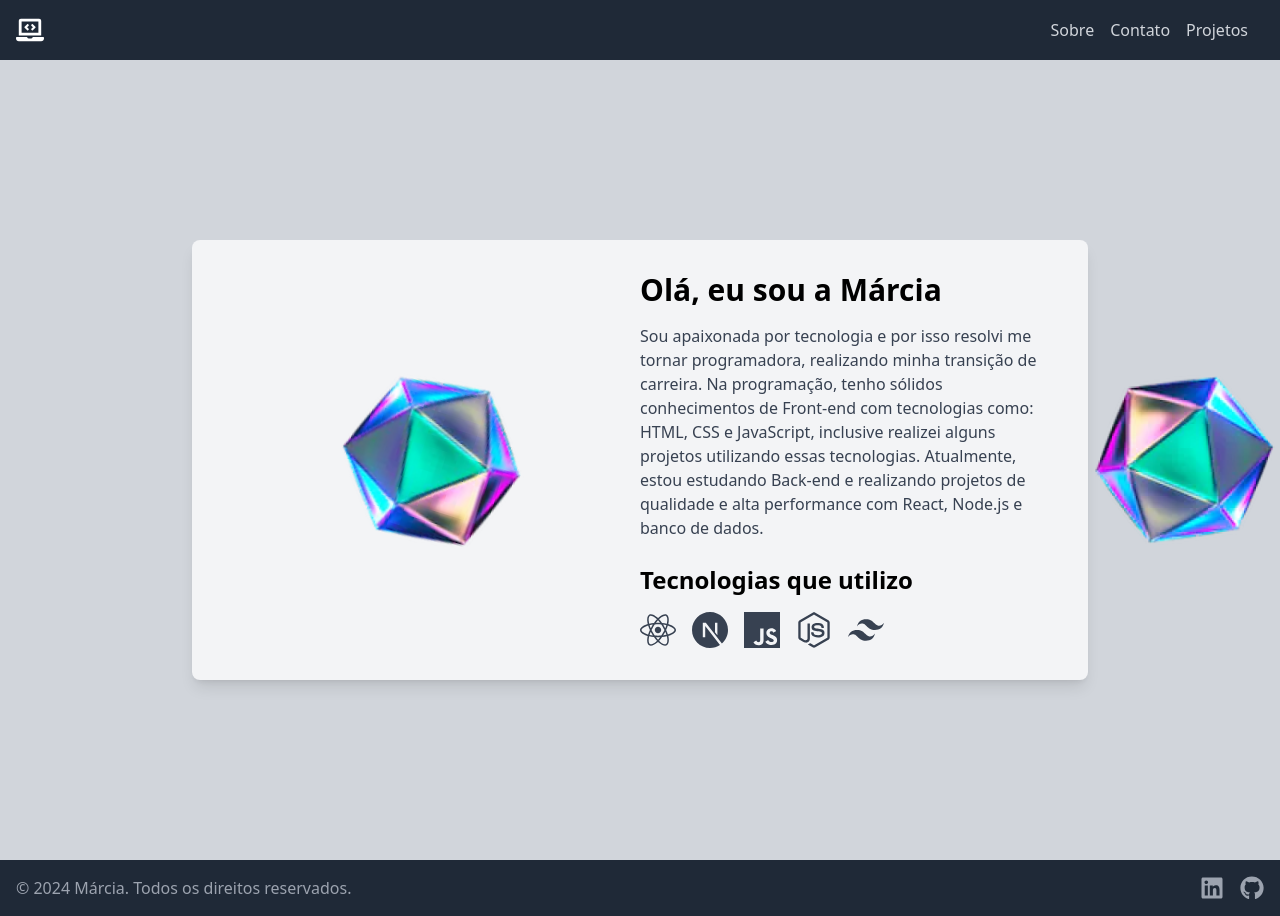
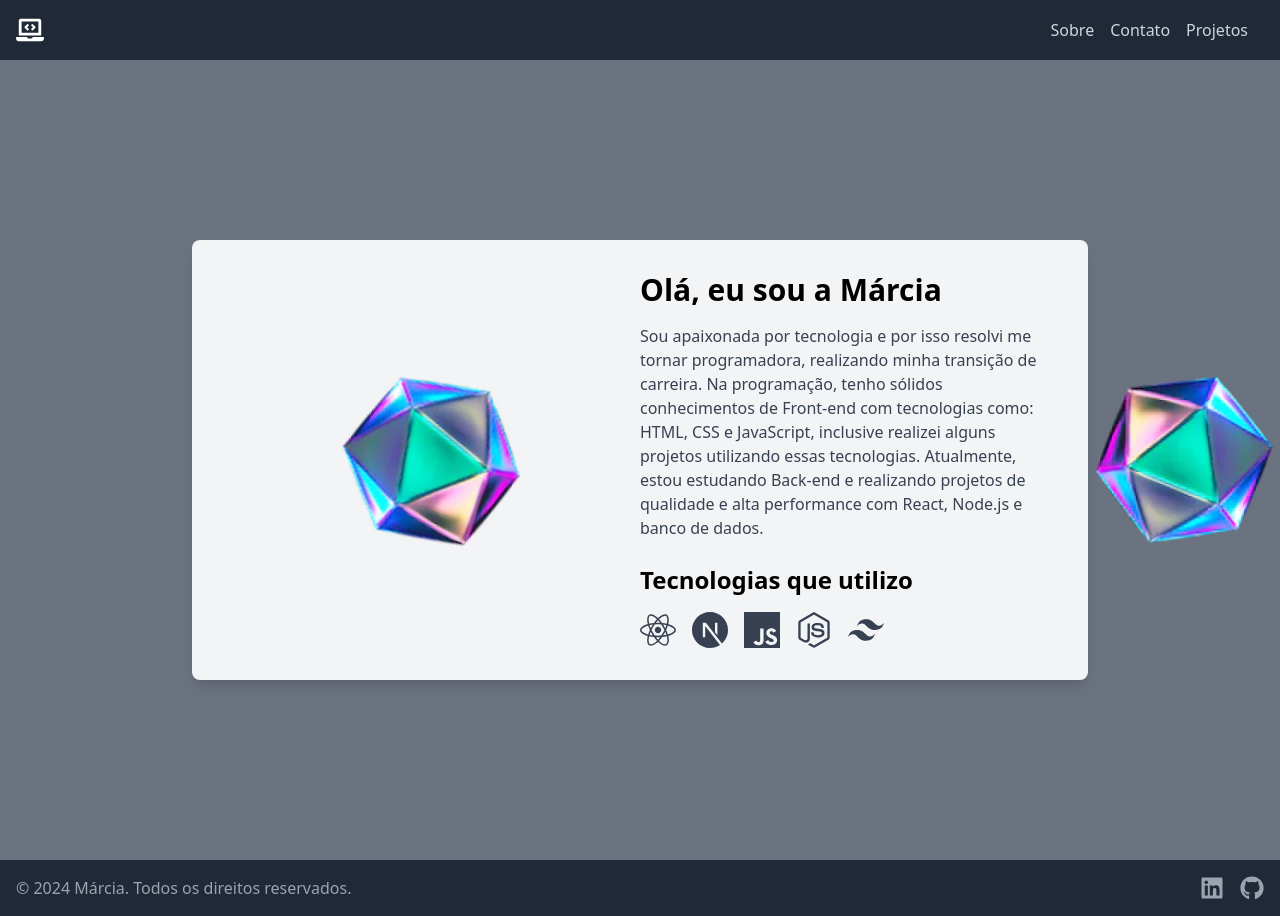
Before and after one commit to agostinhomarcia/new-port, a Next.js app: page /about in a window 1280 px wide. Shown: the top 916 px of the page. Built offline with nearby package versions, Linux system fonts and the light colour scheme.

Commit message:
fix: removi comments

```diff
--- a/src/app/about/page.tsx
+++ b/src/app/about/page.tsx
@@ -6,14 +6,12 @@
 
 export default function About() {
   return (
-    <div className="min-h-screen flex items-center justify-center bg-gray-300 p-4 md:p-8">
-      {/* Container Principal */}
+    <div className="min-h-screen flex items-center justify-center bg-gray-500 p-4 md:p-8">
       <div className="flex flex-col md:flex-row items-center bg-gray-100 p-6 md:p-8 rounded-lg shadow-lg w-full max-w-4xl">
-        {/* Coluna Esquerda: Imagem com Movimento */}
         <div className="flex justify-center items-center mb-8 md:mb-0 md:w-1/2">
           <div className="relative w-32 h-32 md:w-40 md:h-40 lg:w-48 lg:h-48">
             <Image
-              src="/web.png" // Caminho para a imagem
+              src="/web.png"
               alt="Imagem Rotacionando"
               layout="fill"
               objectFit="cover"
@@ -22,7 +20,6 @@
           </div>
         </div>
 
-        {/* Coluna Direita: Texto e Tecnologias */}
         <div className="text-center md:text-left md:w-1/2">
           <h1 className="text-2xl md:text-3xl font-bold mb-4">
             Olá, eu sou a Márcia
@@ -37,7 +34,6 @@
             React, Node.js e banco de dados.
           </p>
 
-          {/* Seção de Tecnologias */}
           <h2 className="text-xl md:text-2xl font-bold mb-4">
             Tecnologias que utilizo
           </h2>
```
